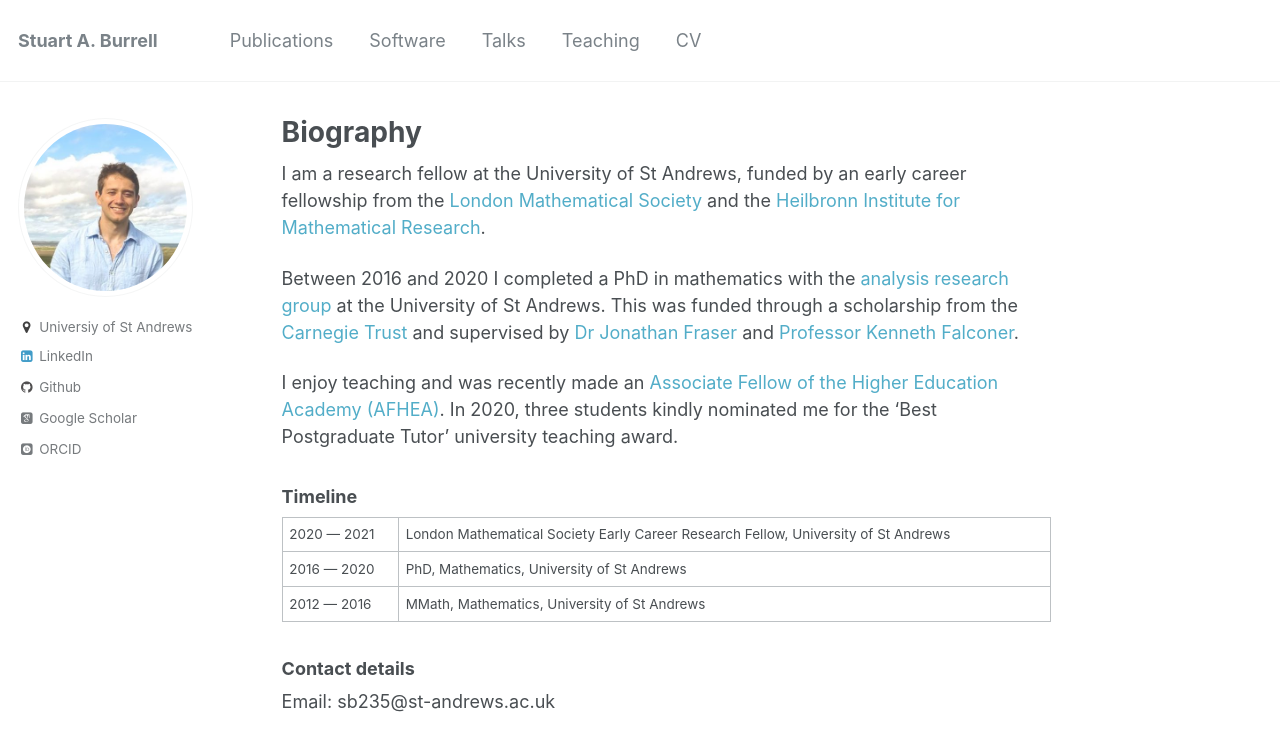
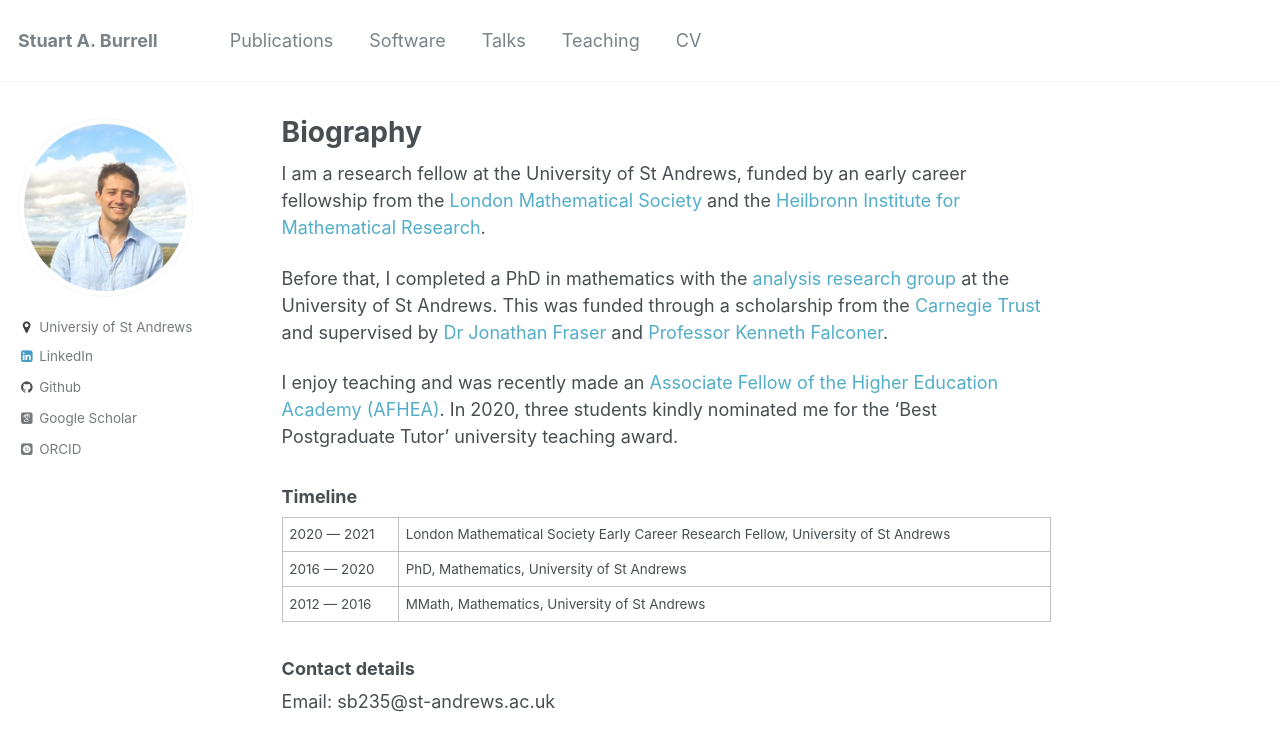
Before and after one commit to stuartburrell/stuartburrell.github.io, a Jekyll site: the page built from _pages/about.md, in a window 1280 px wide. Shown: the top 751 px of the page. Built offline with Jekyll 4.4.1, drawn with Linux system fonts in a browser that asks for light colours; some web fonts are replaced.

Commit message:
update bio

```diff
--- a/_pages/about.md
+++ b/_pages/about.md
@@ -11,7 +11,7 @@
 
 I am a research fellow at the University of St Andrews, funded by an early career fellowship from the [London Mathematical Society](https://www.lms.ac.uk/) and the [Heilbronn Institute for Mathematical Research](https://heilbronn.ac.uk/).
 
-Between 2016 and 2020 I completed a PhD in mathematics with the [analysis research group](http://www.mcs.st-andrews.ac.uk/pg/pure/Analysis/) at the University of St Andrews. This was funded through a scholarship from the [Carnegie Trust](https://www.carnegie-trust.org/) and supervised by [Dr Jonathan Fraser](http://www.mcs.st-andrews.ac.uk/~jmf32/) and
+Before that, I completed a PhD in mathematics with the [analysis research group](http://www.mcs.st-andrews.ac.uk/pg/pure/Analysis/) at the University of St Andrews. This was funded through a scholarship from the [Carnegie Trust](https://www.carnegie-trust.org/) and supervised by [Dr Jonathan Fraser](http://www.mcs.st-andrews.ac.uk/~jmf32/) and
 [Professor Kenneth Falconer](http://www.mcs.st-and.ac.uk/~kenneth/).
 
 I enjoy teaching and was recently made an [Associate Fellow of the Higher Education Academy (AFHEA)](https://stuartburrell.github.io/files/cert-afhea.pdf). In 2020, three students kindly nominated me for the 'Best Postgraduate Tutor' university teaching award.
```
